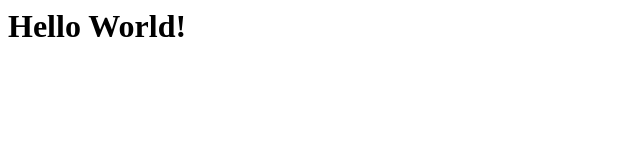
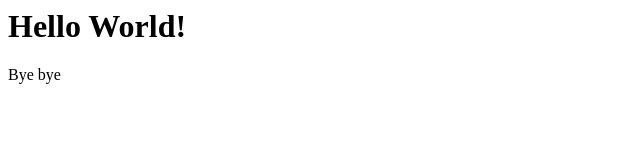
Before and after one commit to AVIVASHISHTA29/github-tut, a plain HTML site: page index.html in a window 1280 px wide. Shown: the full height of the page, 0-640 px from the left. Drawn offline with Linux system fonts and the light colour scheme.

Commit message:
added bye bye

```diff
--- a/index.html
+++ b/index.html
@@ -4,5 +4,6 @@
   </head>
   <body>
     <h1>Hello World!</h1>
+    <p>Bye bye</p>
   </body>
 </html>
```
